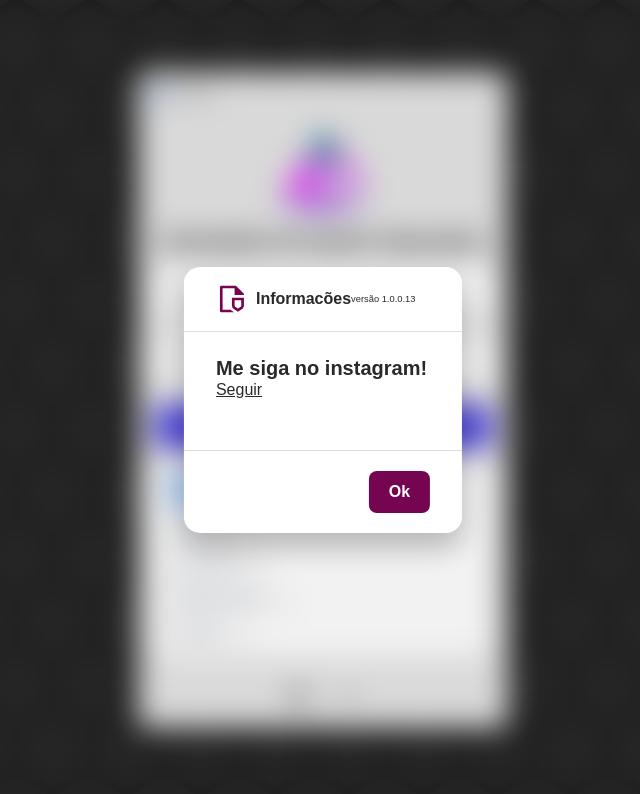
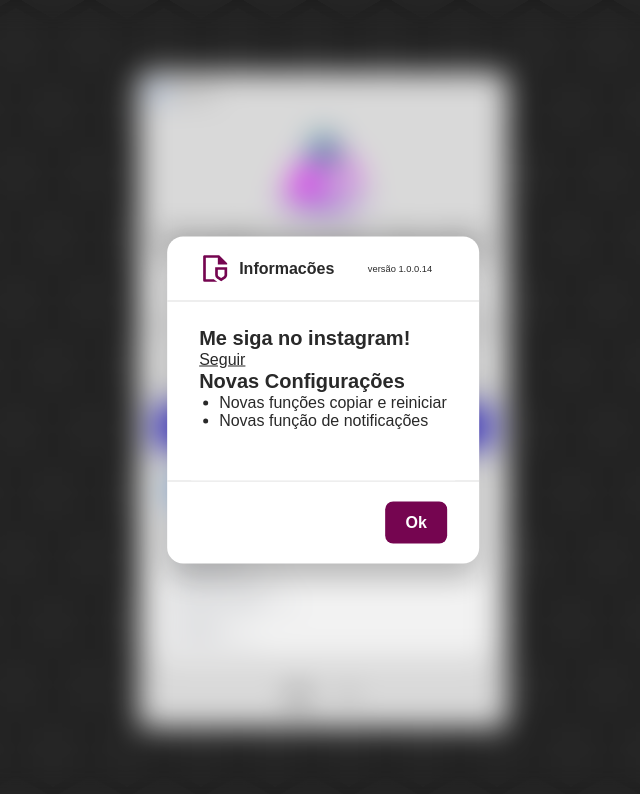
Before and after one commit to CODE-CRAFT-WEB-SISTEM/calculadora1, a plain HTML site: page index.html in a window 1280 px wide. Both pictures are taken after a click on the element "Notificações". Shown: the whole page, without its empty margins (317-957 px from the left). Drawn offline with Linux system fonts and the light colour scheme.

Commit message:
update index.html

```diff
--- a/index.html
+++ b/index.html
@@ -171,14 +171,21 @@
 				</svg>
 				Informacões
 			</span>
-			<p class="versionInfo">versão 1.0.0.13</p>
+			<p class="versionInfo">versão 1.0.0.14</p>
 		</header>
 		<section class="modal-container-body rtf">
 			<div class="addInfo" id="addInfo">
 			  <h2>Me siga no instagram!</h2>
 			  <a href="https://www.instagram.com/gabrielrodrigues2106/">Seguir</a>
+			  <br>
+			  <h2>Novas Configurações</h2>
+			  <ul>
+			    <li>Novas funções copiar e reiniciar</li>
+			  </ul>
+			  <ul>
+			    <li>Novas função de notificações</li>
+			  </ul>
 			</div>
-
 		</section>
 		<footer class="modal-container-footer">
 			<button class="button is-primary" id="modalClose">Ok</button>
```
